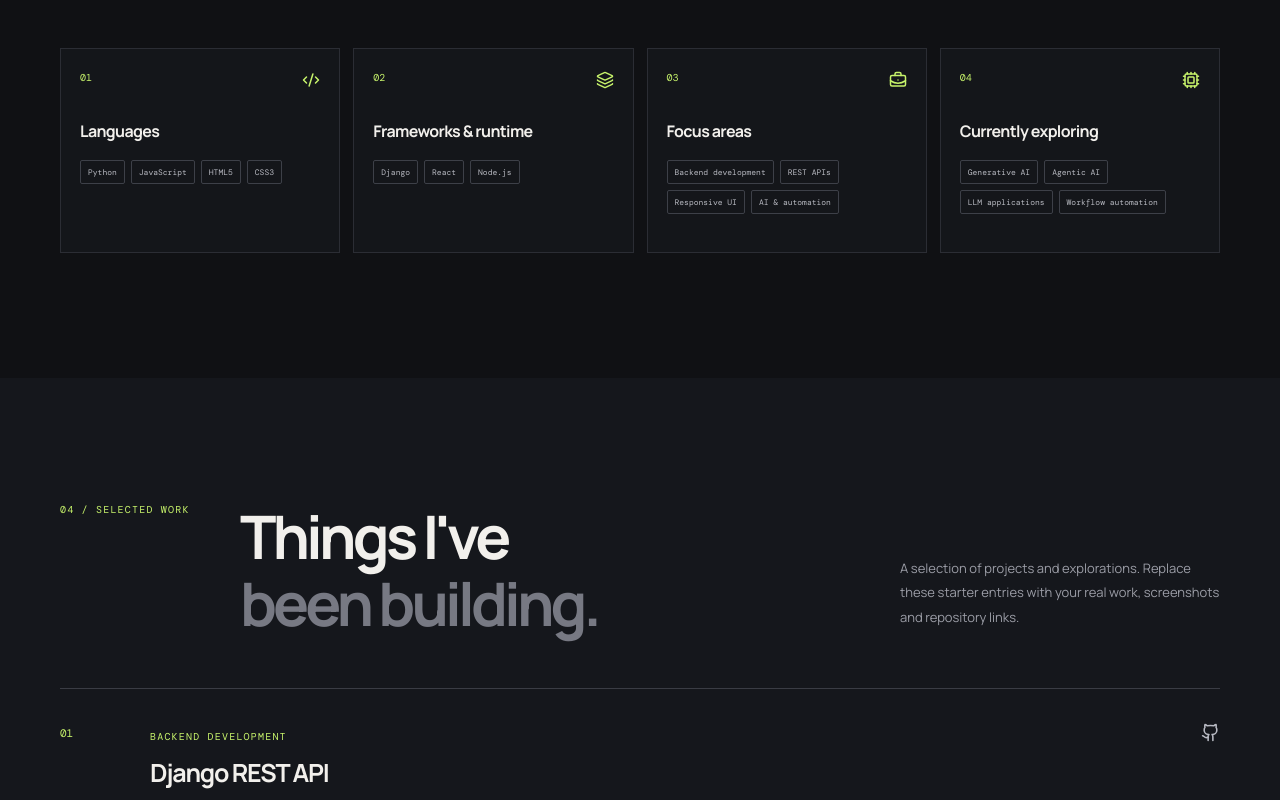
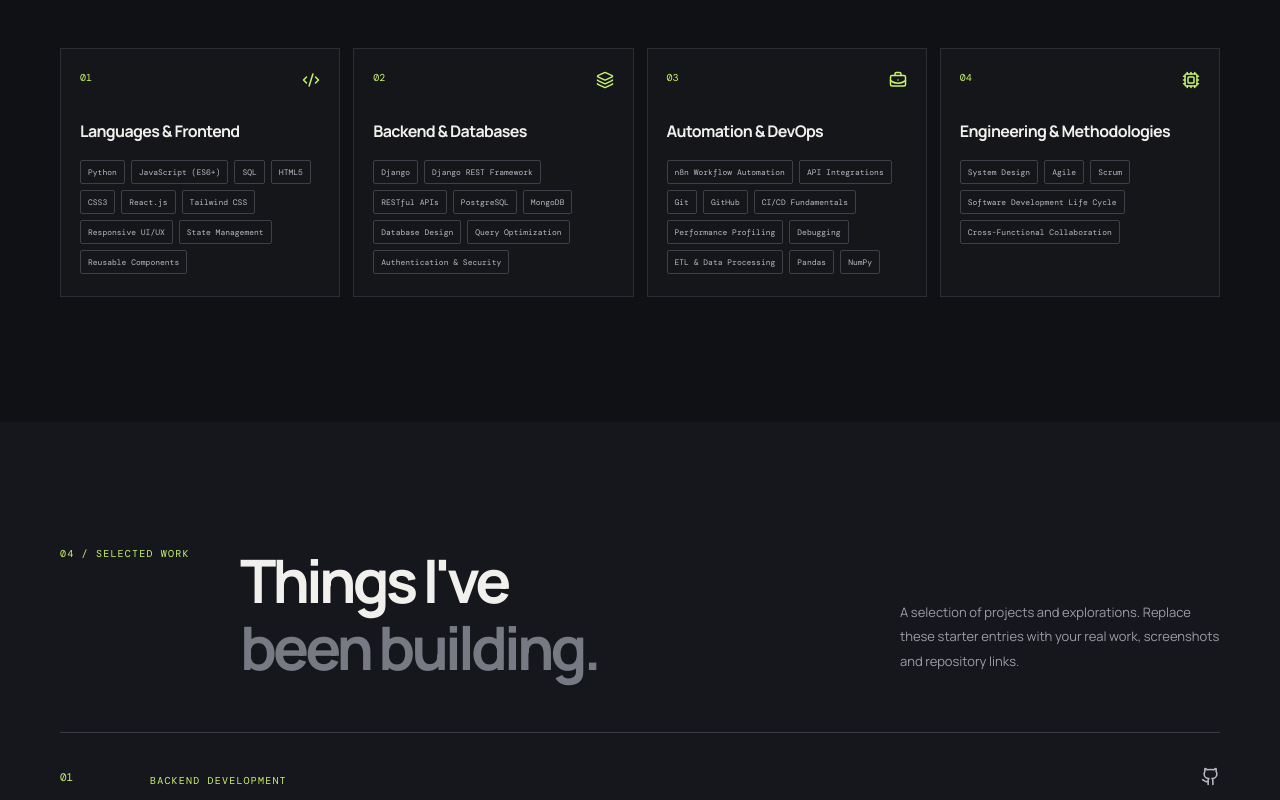
Before and after one commit to SomyaBhatnagar19/portfolio, a React (Vite) app: page / in a window 1280 px wide. Shown: the part 3700-4500 px from the top of the page. Built offline with nearby package versions, Linux system fonts and the light colour scheme.

Commit message:
Fixing the tools.

```diff
--- a/src/main.jsx
+++ b/src/main.jsx
@@ -18,10 +18,59 @@ const profile = {
 };
 
 const skills = [
-  { group: "Languages", items: ["Python", "JavaScript", "HTML5", "CSS3"] },
-  { group: "Frameworks & runtime", items: ["Django", "React", "Node.js"] },
-  { group: "Focus areas", items: ["Backend development", "REST APIs", "Responsive UI", "AI & automation"] },
-  { group: "Currently exploring", items: ["Generative AI", "Agentic AI", "LLM applications", "Workflow automation"] },
+  {
+    group: "Languages & Frontend",
+    items: [
+      "Python",
+      "JavaScript (ES6+)",
+      "SQL",
+      "HTML5",
+      "CSS3",
+      "React.js",
+      "Tailwind CSS",
+      "Responsive UI/UX",
+      "State Management",
+      "Reusable Components"
+    ]
+  },
+  {
+    group: "Backend & Databases",
+    items: [
+      "Django",
+      "Django REST Framework",
+      "RESTful APIs",
+      "PostgreSQL",
+      "MongoDB",
+      "Database Design",
+      "Query Optimization",
+      "Authentication & Security"
+    ]
+  },
+  {
+    group: "Automation & DevOps",
+    items: [
+      "n8n Workflow Automation",
+      "API Integrations",
+      "Git",
+      "GitHub",
+      "CI/CD Fundamentals",
+      "Performance Profiling",
+      "Debugging",
+      "ETL & Data Processing",
+      "Pandas",
+      "NumPy"
+    ]
+  },
+  {
+    group: "Engineering & Methodologies",
+    items: [
+      "System Design",
+      "Agile",
+      "Scrum",
+      "Software Development Life Cycle",
+      "Cross-Functional Collaboration"
+    ]
+  }
 ];
 
 const projects = [
@@ -297,7 +346,7 @@ function App() {
         </section>
       </main>
 
-      <footer className="footer section-wrap"><a className="brand" href="#home"><span className="brand-mark">S.</span><span>SOMYA BHATNAGAR</span></a><span>DESIGNED & BUILT WITH CARE · © {new Date().getFullYear()}</span><a href="#home" className="back-top">BACK TO TOP ↑</a></footer>
+      <footer className="footer section-wrap"><a className="brand" href="#home"><span className="brand-mark">S.</span><span>SOMYA BHATNAGAR</span></a><a href="#home" className="back-top">BACK TO TOP ↑</a></footer>
     </div>
   );
 }
```
